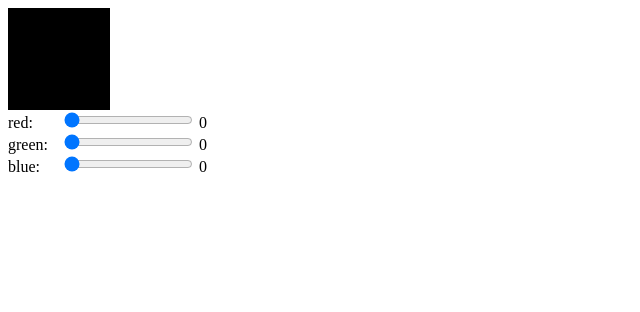
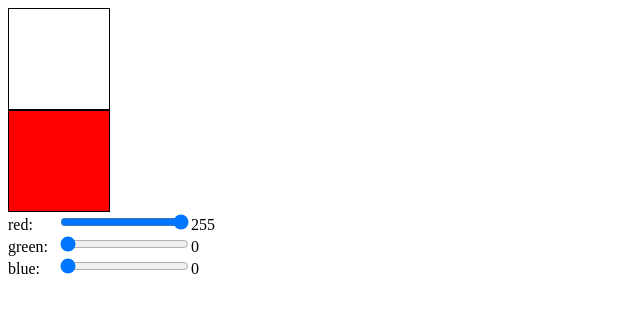
Before and after one commit to csci312-f19/practical-02-melodymfzhang, a website: page index.html in a window 1280 px wide. Shown: the whole page, without its empty margins (0-640 px from the left). Drawn offline with Linux system fonts and the light colour scheme.

Commit message:
color practical completed

```diff
--- a/color-picker.js
+++ b/color-picker.js
@@ -13,22 +13,36 @@ returns all changes via a callback. The callback is passed an object of the form
 */
 const createSlider = function createSlider(color, initialValue, callback) {
   // create a div to hold all of the slider elements
-
+  const slider = document.createElement('div');
+  slider.className = `${color}-slider`;
 
   // create a div to hold the color name and add it to the slider
-
+  const label = document.createElement('div');
+  label.className = 'color-label';
+  label.innerHTML = `${color}:`;
+  slider.appendChild(label);
 
   // create the range input and add it to the slider
-
+  const range = document.createElement('input');
+  range.type = 'range';
+  range.min = 0;
+  range.max = 255;
+  range.value = initialValue;
+  slider.appendChild(range);
 
   // create the readout to display the current value and add it to the slider
-
+  const readout = document.createElement('span');
+  readout.innerHTML = initialValue;
+  slider.appendChild(readout);
 
   // set the range input's oninput function to update the readout and call the callback
-
+  range.oninput = () => {
+    readout.innerHTML = range.value;
+    callback({ [color]: parseInt(range.value, 10) });
+  };
 
   // return the slider
-
+  return slider;
 };
 
 
@@ -46,14 +60,17 @@ whenever the value of the color changes.
 */
 const createColorPicker = function createColorPicker(initialValue, callback) { // eslint-disable-line no-unused-vars, max-len
   // create a div to hold the picker
-
+  const picker = document.createElement('div');
+  picker.className = 'color-picker';
 
   // create a div with the class 'color-swatch' to provide the colored rectangle
   // and add it to the picker
-
+  const colorBox = document.createElement('div');
+  colorBox.className = 'color-swatch';
+  picker.appendChild(colorBox);
 
   // create a local variable to hold the current color and initialize it with initialValue
-
+  let currentColor = initialValue;
 
   // create an update function that takes in an object of the form {color: value}
   // this should:
@@ -61,17 +78,25 @@ const createColorPicker = function createColorPicker(initialValue, callback) { /
   // - set the background color of the swatch
   // - call the callback with the current color
 
+  const update = function update(newColor) {
+    currentColor = { ...currentColor, ...newColor };
+    const { red, green, blue } = currentColor;
+    colorBox.style.background = `rgb(${red}, ${green}, ${blue})`;
+
+    callback(currentColor); // Call the callback function from update
+  };
 
   // add sliders for each color channel
+  Object.keys(currentColor).forEach((color) => {
+    // initialize slider in here
+    const newSlider = createSlider(color, currentColor[color], update);
+    picker.appendChild(newSlider);
+  });
 
-
-  // call update() to initialize to the correct value
-
-
+  update();
   // return the picker
-
+  return picker;
 };
-
 try {
   module.exports = {
     createSlider,
--- a/index.html
+++ b/index.html
@@ -23,44 +23,15 @@
   <body>
     <div class="color-picker">
       <div class="color-swatch" ></div>
-      <div class="red-slider">
-        <div class="color-label">red:</div>
-        <input type="range" min="0" max="255" id="slider-r" value="0"/>
-        <span id="value-r"></span>
-      </div>
-      <div class="green-slider">
-        <div class="color-label">green:</div>
-        <input type="range" min="0" max="255" id="slider-g" value="0"/>
-        <span id="value-g"></span>
-      </div>
-      <div class="blue-slider">
-        <div class="color-label">blue: </div>
-        <input type="range" min="0" max="255" id="slider-b" value="0"/>
-        <span id="value-b"></span>
-      </div>
+
     </div>
 
     <script type="text/javascript">
-      const colorBox = document.querySelector('.color-swatch');
-      const colors = ['r','g','b'];
+      let currentColor = {'red':255, 'green':0, 'blue': 0};   //create object to hold current value
+      const picker = createColorPicker(currentColor,(value) => console.log(value));
+      document.body.appendChild(picker);
 
-      const labels = colors.map((color) => {
-        return document.getElementById(`value-${color}`);
-      });
 
-      const sliders = colors.map((color) => {
-        return document.getElementById(`slider-${color}`);
-      });
-
-      const update = function() {
-        colorBox.style.background =
-          `rgb(${sliders[0].value}, ${sliders[1].value}, ${sliders[2].value})`;
-        sliders.forEach((slider, index) => labels[index].innerHTML = slider.value);
-      };
-
-      // Set oninput callback for each slider
-      sliders.forEach((slider) => slider.oninput = update);
-      update();
     </script>
 
   </body>
--- a/package.json
+++ b/package.json
@@ -7,7 +7,7 @@
     "test": "jest",
     "lint": "eslint ."
   },
-  "author": "",
+  "author": "Melody Zhang <mingfangz@middlebury.edu>",
   "contributors": [
     "Christopher Andrews <candrews@middlebury.edu>",
     "Michael Linderman <mlinderman@middlebury.edu>"
```
